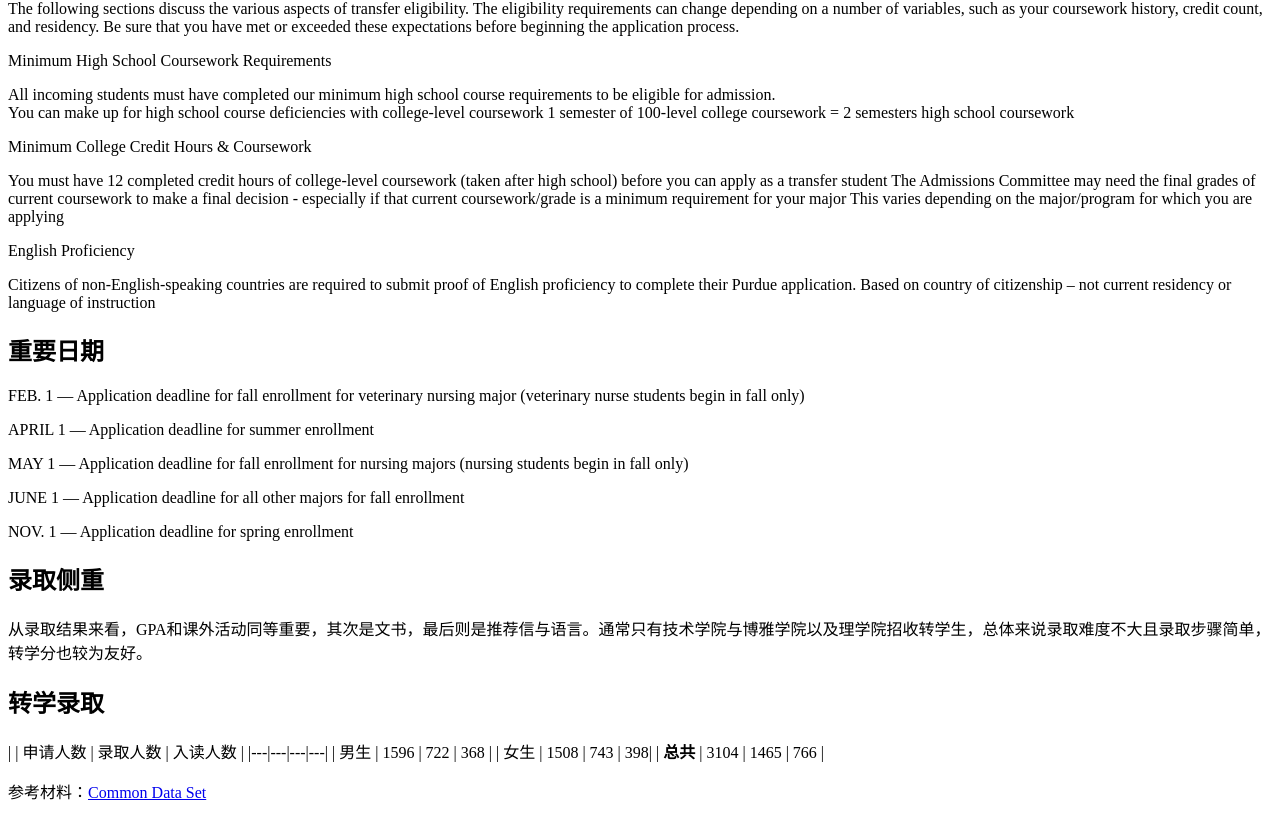
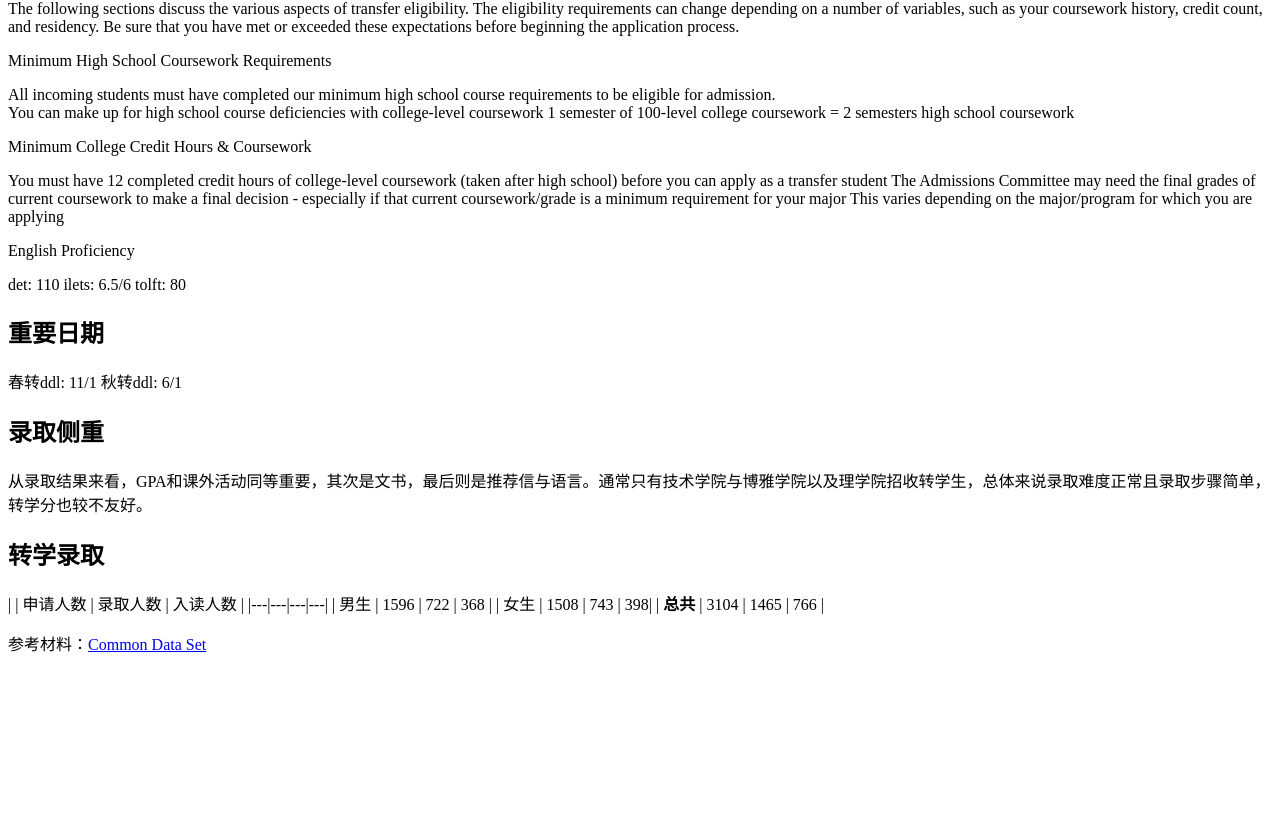
Before and after one commit to daydreamer2006/Transferwiki.cc, a Next.js app: page /schools/purdue in a window 1280 px wide. Shown: the part 1885-2704 px from the top of the page. After the commit the page ends 2556 px from the top, so only its background shows below. Built offline with nearby package versions, Linux system fonts and the light colour scheme.

Commit message:
Update purdue.mdx

```diff
--- a/pages/schools/purdue.mdx
+++ b/pages/schools/purdue.mdx
@@ -64,25 +64,19 @@ This varies depending on the major/program for which you are applying
 
 English Proficiency
 
-Citizens of non-English-speaking countries are required to submit proof of English proficiency to complete their Purdue application.
-Based on country of citizenship – not current residency or language of instruction
+det: 110
+ilets: 6.5/6
+tolft: 80
 
 ## 重要日期
 
+春转ddl: 11/1
+秋转ddl: 6/1
 
-FEB. 1  — Application deadline for fall enrollment for veterinary nursing major (veterinary nurse students begin in fall only)
-
-APRIL 1 — Application deadline for summer enrollment
-
-MAY 1 — Application deadline for fall enrollment for nursing majors (nursing students begin in fall only)
-
-JUNE 1 — Application deadline for all other majors for fall enrollment
-
-NOV. 1 — Application deadline for spring enrollment
 
 ## 录取侧重
 
-从录取结果来看，GPA和课外活动同等重要，其次是文书，最后则是推荐信与语言。通常只有技术学院与博雅学院以及理学院招收转学生，总体来说录取难度不大且录取步骤简单，转学分也较为友好。
+从录取结果来看，GPA和课外活动同等重要，其次是文书，最后则是推荐信与语言。通常只有技术学院与博雅学院以及理学院招收转学生，总体来说录取难度正常且录取步骤简单，转学分也较不友好。
 
 ## 转学录取
 
```
